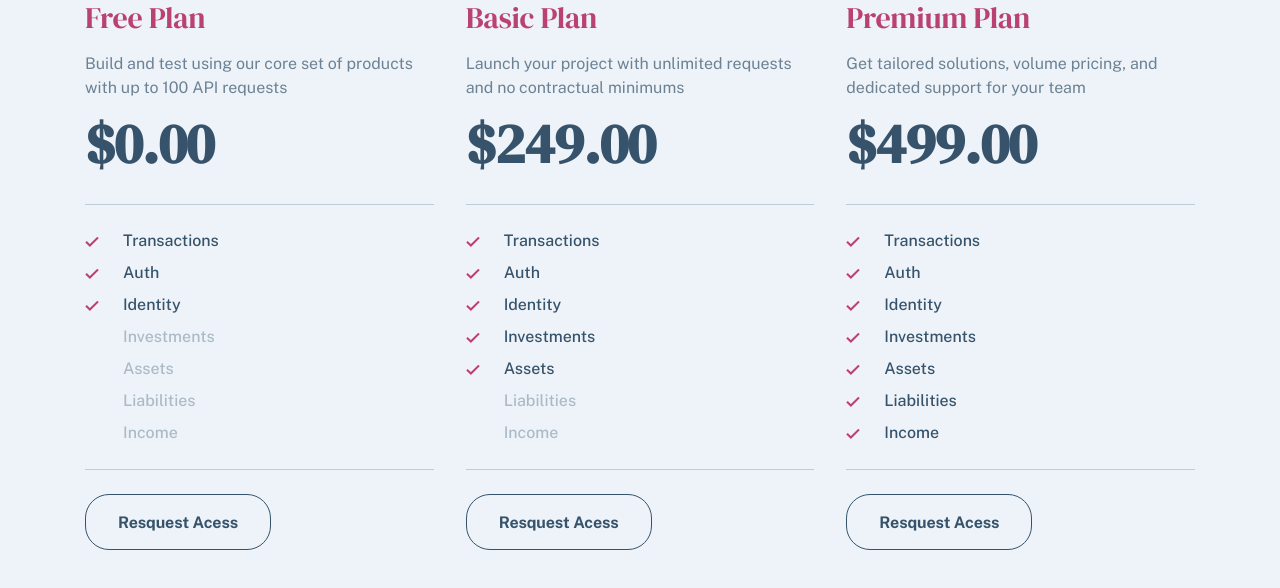
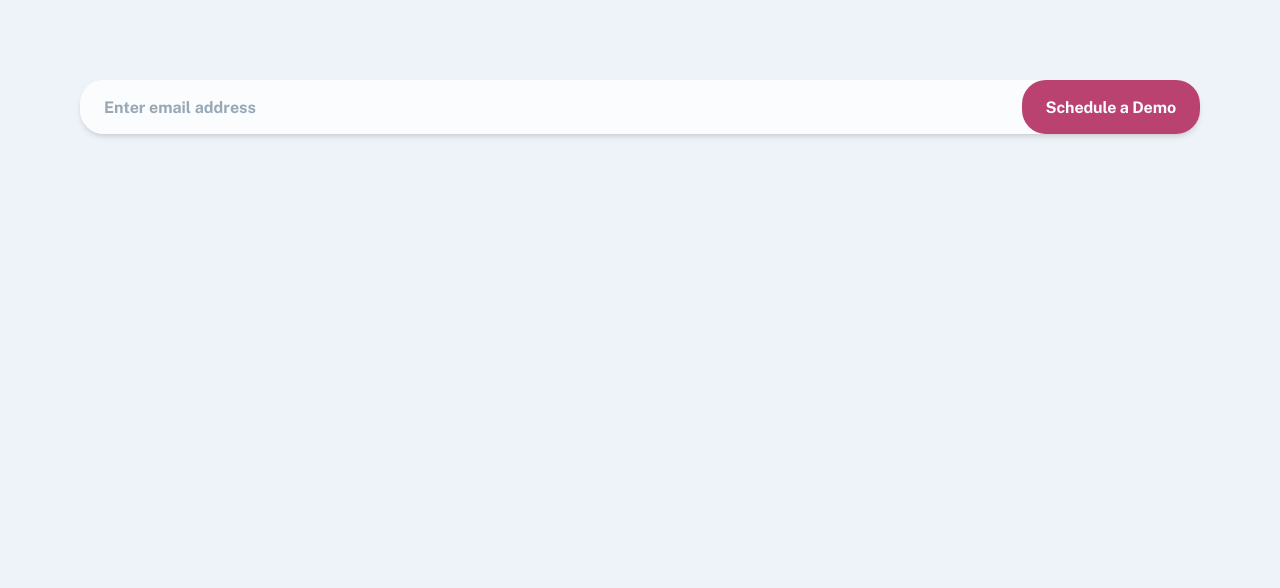
Before and after one commit to zetmosoma10/payapi, a React (Vite) app: page / in a window 1280 px wide. Shown: the top 588 px of the page. Built offline with nearby package versions, Linux system fonts and the light colour scheme.

Commit message:
build ActionPanel component

```diff
--- a/src/App.tsx
+++ b/src/App.tsx
@@ -1,9 +1,10 @@
+import ActionPanel from "./components/ActionPanel";
 import Pricing from "./pages/Pricing/sections/Pricing";
 
 function App() {
   return (
     <div className="bg-background_color min-h-screen overflow-hidden">
-      <Pricing />
+      <ActionPanel />
     </div>
   );
 }
--- /dev/null
+++ b/src/components/ActionPanel.tsx
@@ -0,0 +1,17 @@
+import Button from "./Button";
+
+const ActionPanel = () => {
+  return (
+    <form className="flex flex-col gap-4 md:rounded-3xl md:flex-row md:items-center m-20 md:bg-water_white md:shadow-md">
+      <input
+        className="text-mirage_blue md:w-full bg-water_white pt-4 pb-[14px] pl-6 rounded-3xl placeholder:text-base placeholder:text-san_juan_blue
+            placeholder:text-opacity-50 placeholder:font-bold shadow-md md:shadow-none outline-none"
+        type="email"
+        placeholder="Enter email address"
+      />
+      <Button classNames="btn-primary px-6 text-nowrap">Schedule a Demo</Button>
+    </form>
+  );
+};
+
+export default ActionPanel;
--- a/src/index.css
+++ b/src/index.css
@@ -30,11 +30,11 @@
   }
 
   .btn-primary {
-    @apply bg-dark_pink text-water_white hover:bg-charm_pink;
+    @apply bg-dark_pink text-water_white hover:bg-charm_pink focus:bg-charm_pink;
   }
 
   .btn-secondary {
-    @apply text-water_white border px-8 border-water_white hover:border-0 bg-transparent hover:bg-water_white hover:text-mirage_blue;
+    @apply text-water_white border px-8 border-water_white hover:border-0 focus:border-0 bg-transparent hover:bg-water_white focus:bg-water_white  hover:text-mirage_blue focus:text-mirage_blue;
   }
 
   /* Grids */
```
